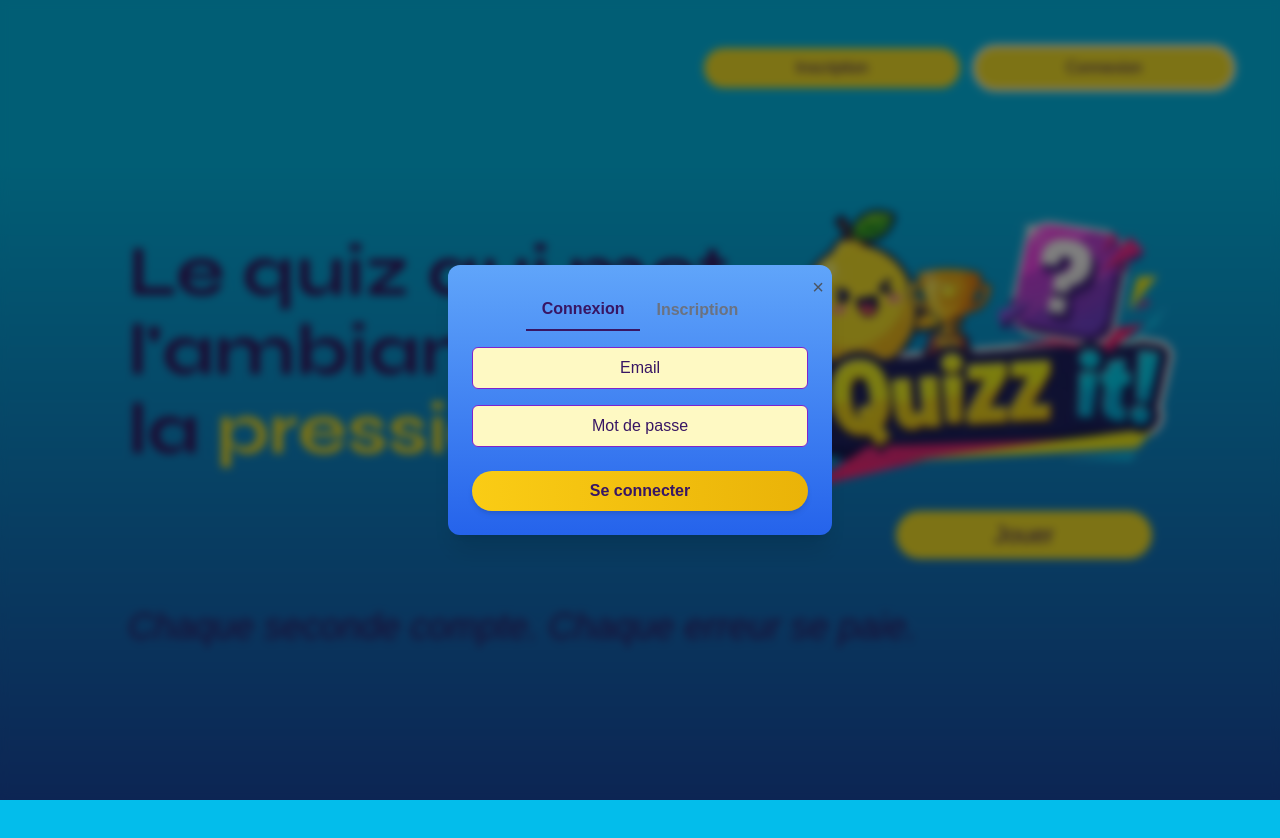
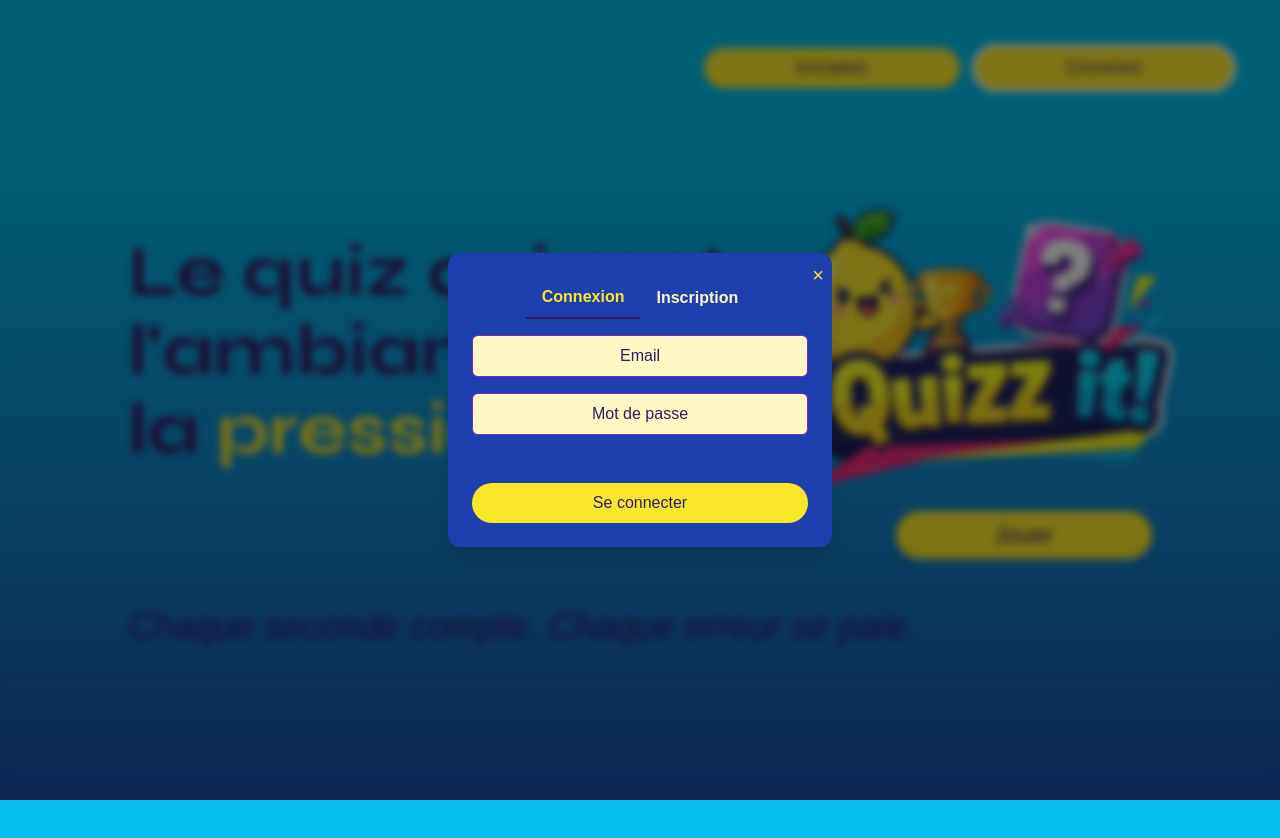
Before and after one commit to MaximeOriot/s-quizz-it-front, a React (Vite) app: page / in a window 1280 px wide. Both pictures are taken after a click on the button "Connexion". Built offline with nearby package versions, Linux system fonts and the light colour scheme; a web font is replaced by a local one.

Commit message:
Ajoute un bouton personnalisé dans le modal d'authentification et améliore le style des champs de saisie

```diff
--- a/src/components/AuthenticationModal.tsx
+++ b/src/components/AuthenticationModal.tsx
@@ -2,6 +2,7 @@ import { useEffect, useState } from "react";
 import { useSelector, useDispatch } from 'react-redux';
 import { loginThunk, registerThunk } from '../features/auth/authThunks';
 import { useNavigate } from "react-router-dom";
+import Button from "./ui/Button";
 
 type AuthModalProps = {
   isOpen: boolean;
@@ -64,13 +65,13 @@ export default function AuthModal({ isOpen, isRegister, onClose, onLoginSuccess
     };
 
   return (
-    <div className="fixed inset-0 z-50 flex items-center justify-center bg-opacity-50 bg-black/50 backdrop-blur-sm"
+    <div className="flex fixed inset-0 z-50 justify-center items-center bg-opacity-50 backdrop-blur-sm bg-black/50"
     onClick={onClose}>
-      <div className="relative w-full max-w-sm p-6 shadow-xl bg-gradient-to-b from-blue-400 to-blue-600 rounded-xl"
+      <div className="relative p-6 w-full max-w-sm bg-blue-800 rounded-xl shadow-xl"
       onClick={(e) => e.stopPropagation()}>
         <button
           onClick={onClose}
-          className="absolute text-xl text-gray-600 top-2 right-2 hover:text-black"
+          className="absolute top-2 right-2 text-xl text-primary hover:text-primary-foreground"
         >
           ×
         </button>
@@ -79,7 +80,7 @@ export default function AuthModal({ isOpen, isRegister, onClose, onLoginSuccess
           <button
             onClick={() => setIsOnRegister(false)}
             className={`px-4 py-2 font-semibold ${
-              !isOnRegister ? "border-b-2 border-secondary text-secondary" : "text-gray-500"
+              !isOnRegister ? "border-b-2 border-secondary text-primary" : "text-primary-foreground"
             }`}
           >
             Connexion
@@ -87,7 +88,7 @@ export default function AuthModal({ isOpen, isRegister, onClose, onLoginSuccess
           <button
             onClick={() => setIsOnRegister(true)}
             className={`px-4 py-2 font-semibold ${
-              isOnRegister ? "border-b-2 border-secondary text-secondary" : "text-gray-500"
+              isOnRegister ? "border-b-2 border-secondary text-primary" : "text-primary-foreground"
             }`}
           >
             Inscription
@@ -101,17 +102,17 @@ export default function AuthModal({ isOpen, isRegister, onClose, onLoginSuccess
               handleSubmit();
             })}
           >
-            <input type="email" placeholder="Email" className="py-2 text-center bg-yellow-100 border border-purple-700 rounded-md placeholder-secondary"
+            <input type="email" placeholder="Email" className="py-2 text-center rounded-md border border-purple-700 bg-primary-foreground placeholder-secondary"
               onChange={(e) => setEmail(e.target.value)}
               value={email}
             />
-            <input type="password" placeholder="Mot de passe" className="py-2 text-center bg-yellow-100 border border-purple-700 rounded-md placeholder-secondary"
+            <input type="password" placeholder="Mot de passe" className="py-2 text-center rounded-md border border-purple-700 bg-primary-foreground placeholder-secondary"
               onChange={(e) => setPassword(e.target.value)}
               value={password}
             />
-            <button type="submit" className="py-2 mt-2 font-bold transition rounded-full shadow-md text-secondary bg-gradient-to-r from-yellow-400 to-yellow-500 hover:from-yellow-300 hover:to-yellow-400">
+            <Button type="submit" variant="primary" className="mt-8">
               Se connecter
-            </button>
+            </Button>
           </form>
         ) : (
           <form className="flex flex-col gap-4"
@@ -120,24 +121,24 @@ export default function AuthModal({ isOpen, isRegister, onClose, onLoginSuccess
               handleSubmit();
             })}
           >
-            <input type="text" name="username" placeholder="Nom" className="py-2 text-center bg-yellow-100 border border-purple-700 rounded-md placeholder-secondary"
+            <input type="text" name="username" placeholder="Nom" className="py-2 text-center rounded-md border border-purple-700 bg-primary-foreground placeholder-secondary"
               onChange={(e) => setUsername(e.target.value)}
               value={username}/>
-            <input type="email" name="email" placeholder="Email" className="py-2 text-center bg-yellow-100 border border-purple-700 rounded-md placeholder-secondary"
+            <input type="email" name="email" placeholder="Email" className="py-2 text-center rounded-md border border-purple-700 bg-primary-foreground placeholder-secondary"
               onChange={(e) => setEmail(e.target.value)}
               value={email}
             />
-            <input type="password" name="password" placeholder="Mot de passe" className="py-2 text-center bg-yellow-100 border border-purple-700 rounded-md placeholder-secondary"
+            <input type="password" name="password" placeholder="Mot de passe" className="py-2 text-center rounded-md border border-purple-700 bg-primary-foreground placeholder-secondary"
               onChange={(e) => setPassword(e.target.value)}
               value={password}
             />
-            <input type="password" name="confirmPassword" placeholder="Confirmer le mot de passe" className="py-2 text-center bg-yellow-100 border border-purple-700 rounded-md placeholder-secondary"
+            <input type="password" name="confirmPassword" placeholder="Confirmer le mot de passe" className="py-2 text-center rounded-md border border-purple-700 bg-primary-foreground placeholder-secondary"
               onChange={(e) => setConfirmationPassword(e.target.value)}
               value={confirmationPassword}
             />
-            <button type="submit" className="py-2 mt-2 font-bold transition rounded-full shadow-md text-secondary bg-gradient-to-r from-yellow-400 to-yellow-500 hover:from-yellow-300 hover:to-yellow-400">
+            <Button type="submit" variant="primary" className="mt-8">
               S'inscrire
-            </button>
+            </Button>
           </form>
         )}
       </div>
--- a/src/router/index.tsx
+++ b/src/router/index.tsx
@@ -16,8 +16,9 @@ export const router = createBrowserRouter([
     {
         path: '/score',
         element: <ScorePage />,
-
+    },
+    {
         path: '/waitingRoom',
         element: <WaitingRoom />,
-    },
+    }
 ]);
```
